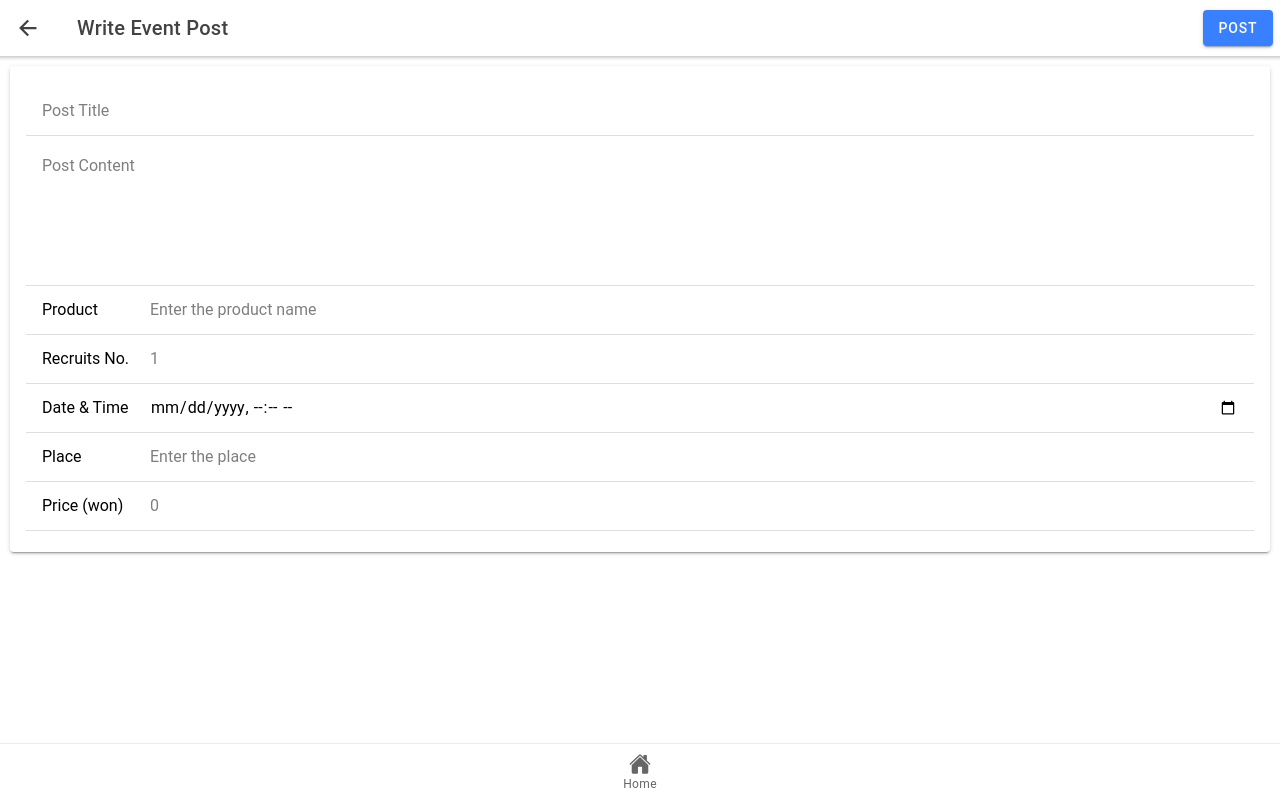
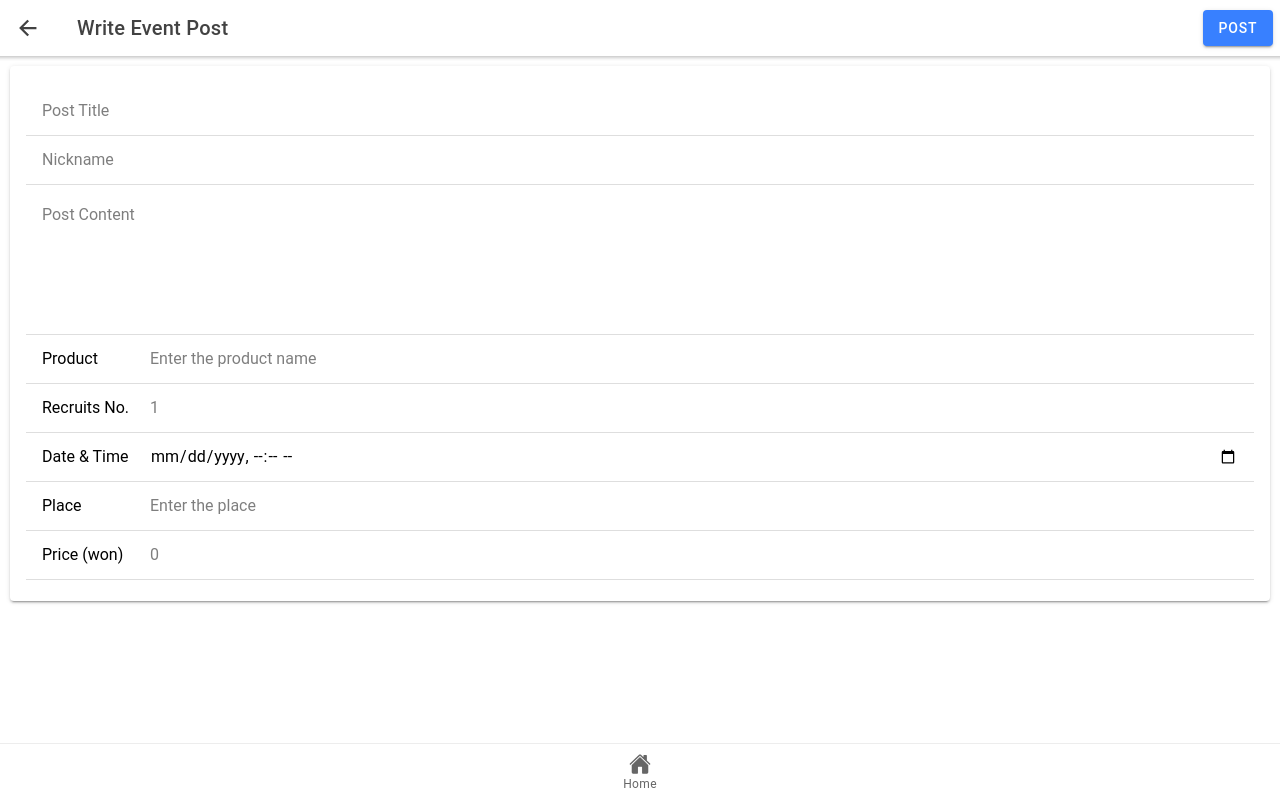
Before and after one commit to sjoyee/kaishare, a React (Create React App) app: page /writepost in a window 1280 px wide. Built offline with nearby package versions, Linux system fonts and the light colour scheme; no server answers.

Commit message:
글쓰기 추가

```diff
--- a/src/pages/WritePost.js
+++ b/src/pages/WritePost.js
@@ -19,6 +19,8 @@ import {
 } from "@ionic/react";
 
 import { useState } from "react";
+import { useHistory } from "react-router";
+import serverRequest from "../common";
 import Tab from "../components/Tab";
 
 const WritePost = () => {
@@ -29,18 +31,34 @@ const WritePost = () => {
   const [datetime, setDatetime] = useState("");
   const [place, setPlace] = useState("");
   const [price, setPrice] = useState("0");
+  const [nickname, setNickname] = useState("");
+
+  const history = useHistory();
+
+  serverRequest("/login/", "POST", {
+    id: "test@kaist.ac.kr",
+    password: "test",
+  })
+    .then()
+    .then();
 
   const submitPost = () => {
     const post = {
       title: title,
+      nickname: nickname,
       content: content,
       product: product,
-      recruitsNo: parseInt(recruitsNo),
-      datetime: datetime,
+      capacity: parseInt(recruitsNo),
+      time: datetime,
       place: place,
       price: parseInt(price),
     };
     console.log(post);
+
+    serverRequest(`/post/food/`, "POST", post)
+      .then((r) => r.json())
+      .then((r) => console.log(r))
+      .then(() => history.push("/food/"));
   };
 
   return (
@@ -73,7 +91,15 @@ const WritePost = () => {
                   }}
                 ></IonInput>
               </IonItem>
-
+              <IonItem>
+                <IonInput
+                  placeholder="Nickname"
+                  required={true}
+                  onIonChange={(e) => {
+                    setNickname(e.detail.value);
+                  }}
+                ></IonInput>
+              </IonItem>
               <IonItem counter={true}>
                 <IonTextarea
                   placeholder="Post Content"
```
